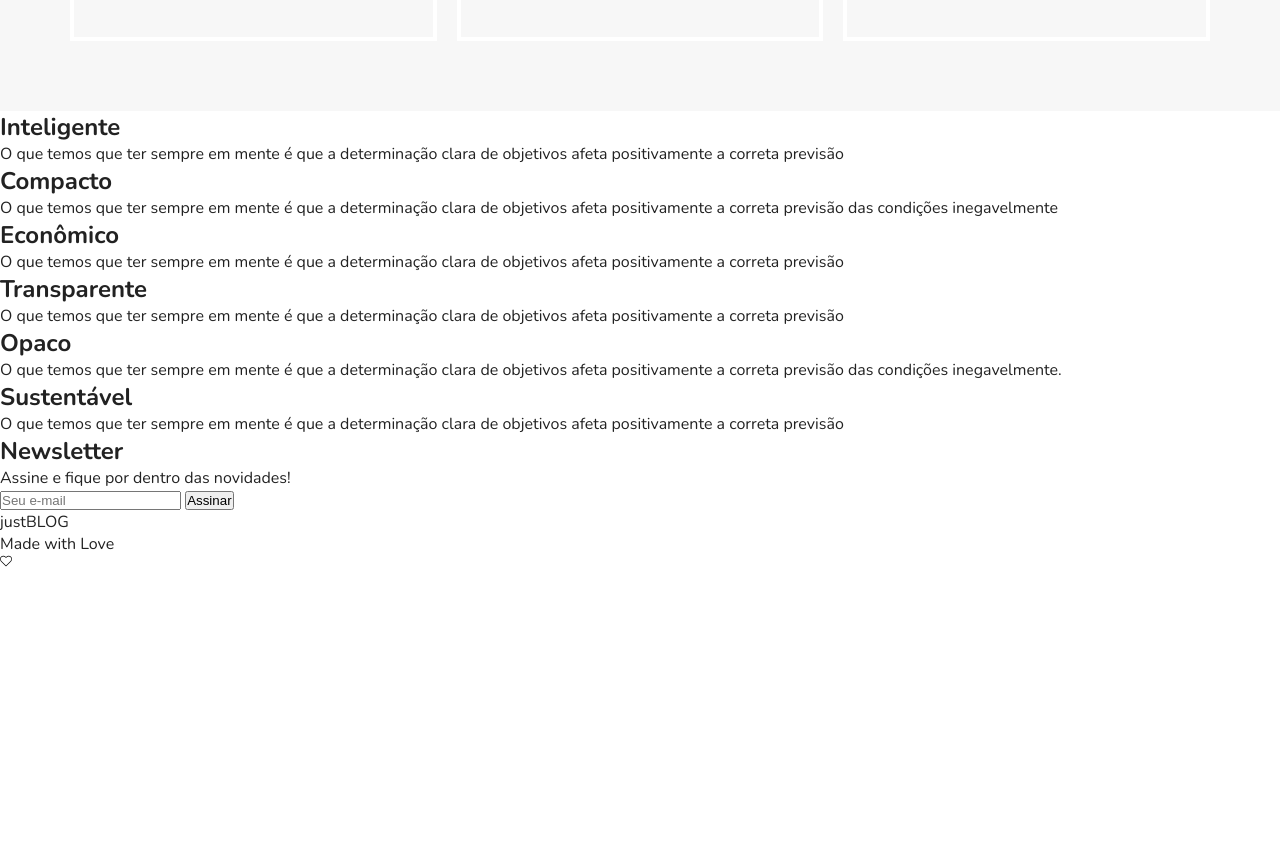
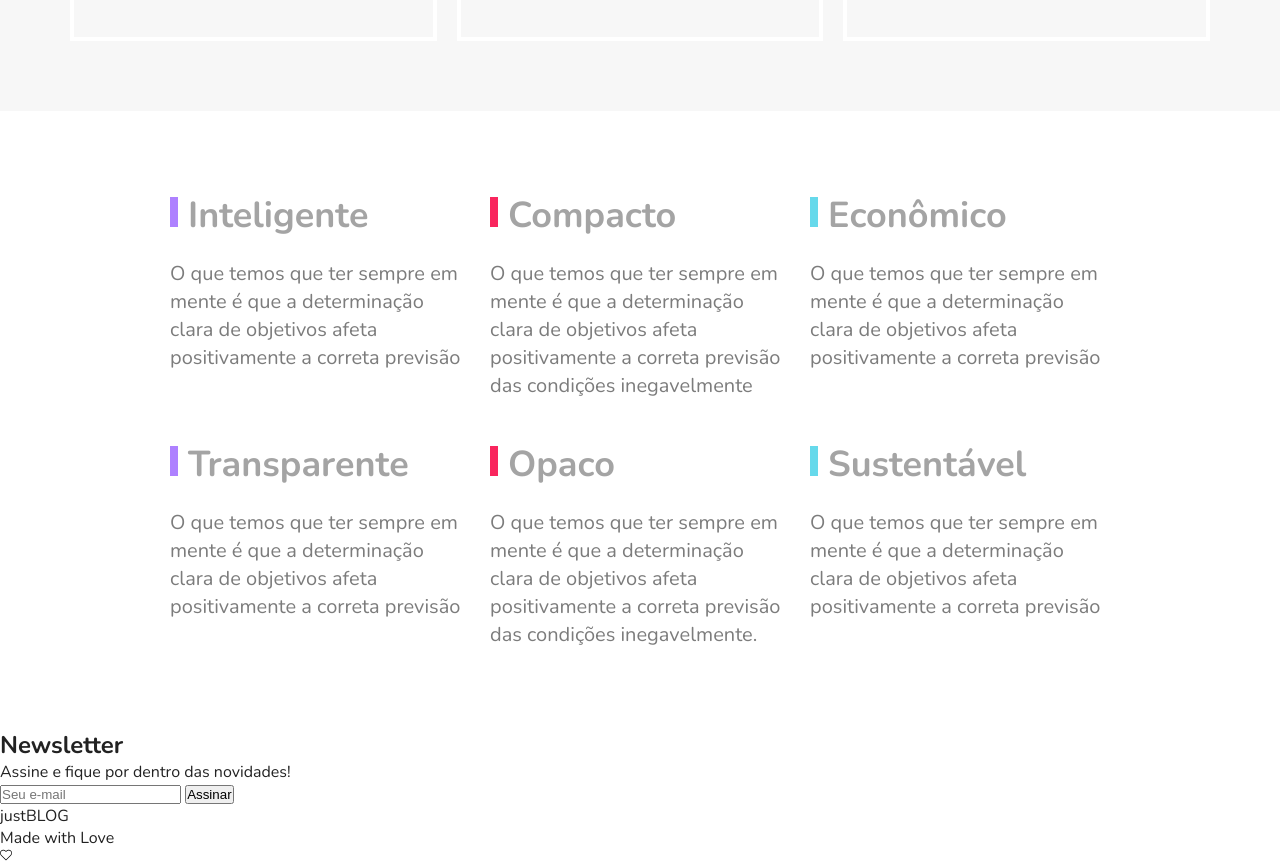
Before and after one commit to MatheusWFranca/justBLOG, a plain HTML site: page index.html in a window 1280 px wide. Shown: the part 2460-3321 px from the top of the page. Before the commit the page ends 3027 px from the top, so only its background shows below. Drawn offline with nearby package versions, Linux system fonts and the light colour scheme.

Commit message:
Quality Section

```diff
--- a/style.css
+++ b/style.css
@@ -272,3 +272,47 @@ img {
     order: -1;
   }
 }
+
+.qualidade {
+  max-width: 960px;
+  margin: 60px auto;
+  display: flex;
+  flex-wrap: wrap;
+}
+
+.qualidade-item {
+  flex: 1 1 300px;
+  margin: 20px 10px;
+}
+
+.qualidade-item h2 {
+  font-size: 2.25em;
+  color: #a4a4a4;
+  margin-bottom: 20px;
+}
+
+.qualidade-item h2::before {
+  content: " ";
+  display: inline-block;
+  width: 8px;
+  height: 30px;
+  margin-right: 10px;
+}
+
+.qualidade-item:nth-of-type(3n+1) h2::before {
+   background: #ae81ff;
+}
+
+.qualidade-item:nth-of-type(3n+2) h2::before {
+  background: #f9265e;
+}
+
+.qualidade-item:nth-of-type(3n+3) h2::before {
+  background: #66d9eb;
+}
+
+.qualidade-item p {
+  font-size: 1.25em;
+  line-height: 1.4;
+  color: #7c7c7c;
+}
```
